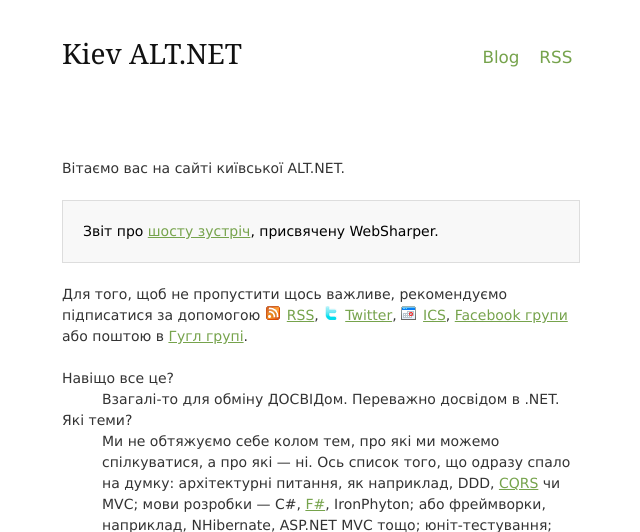
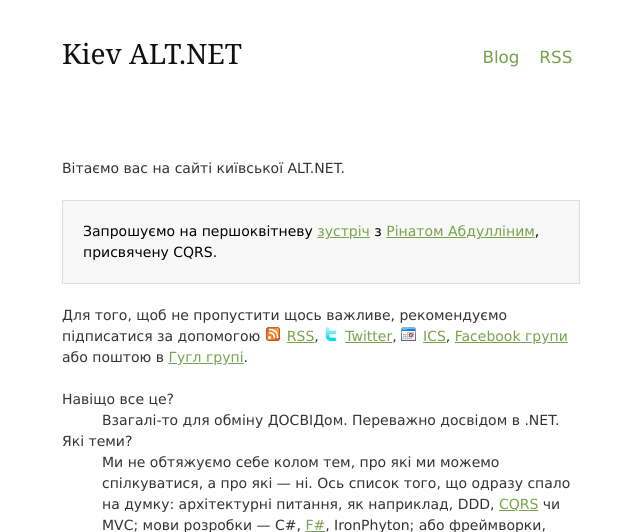
Before and after one commit to kievaltnet/kievaltnet, an ASP.NET MVC app: page / in a window 1280 px wide. Shown: the part 17-549 px from the top of the page, without its empty margins (319-959 px from the left). Run offline with ASP.NET Core 8 and stand-ins for ASP.NET MVC 5, Linux system fonts and the light colour scheme; the project's own start-up code is not run, and a stand-in starts its controllers and pages; some libraries are stand-ins or nearby versions.

Commit message:
Home page change to reflect abdullin_cqrs event

```diff
--- a/src/WebSite/Views/Home/Index.cshtml
+++ b/src/WebSite/Views/Home/Index.cshtml
@@ -51,7 +51,7 @@
 	  Вітаємо вас на сайті київської ALT.NET.
 	 </p>
 	 <p class="importanant-info">
-      Звіт про <a href="http://blog.kievalt.net/post/3583105618/report-websharper-event" >шосту зустріч</a>, присвячену WebSharper.
+      Запрошуємо на першоквітневу <a href="http://blog.kievalt.net/post/3918985453/abdullin-cqrs-event">зустріч</a> з <a href="http://abdullin.com/">Рінатом Абдулліним</a>, присвячену CQRS.
 	 </p>
 	 <p> Для того, щоб не пропустити щось важливе, рекомендуємо підписатися
 	   за допомогою <a href="http://feeds.feedburner.com/kievaltnet" rel="alternate" type="application/rss+xml" class="rss" >RSS</a>,
```
